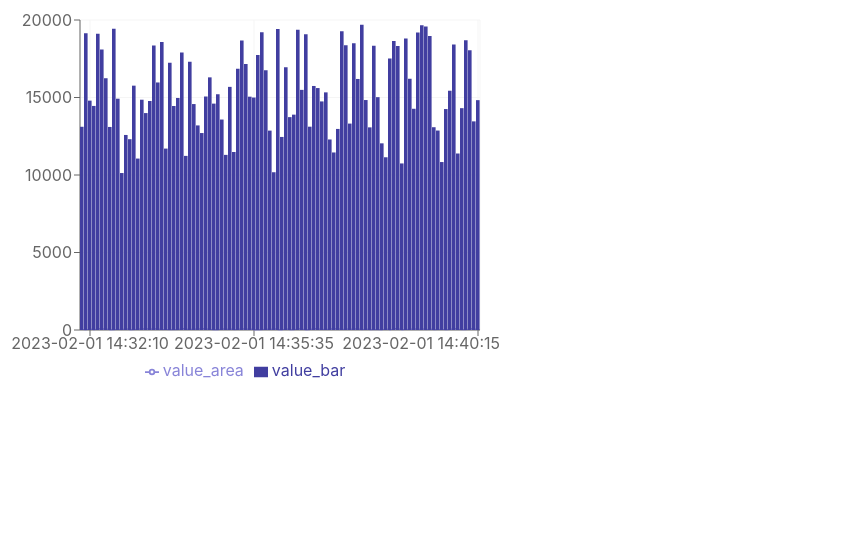
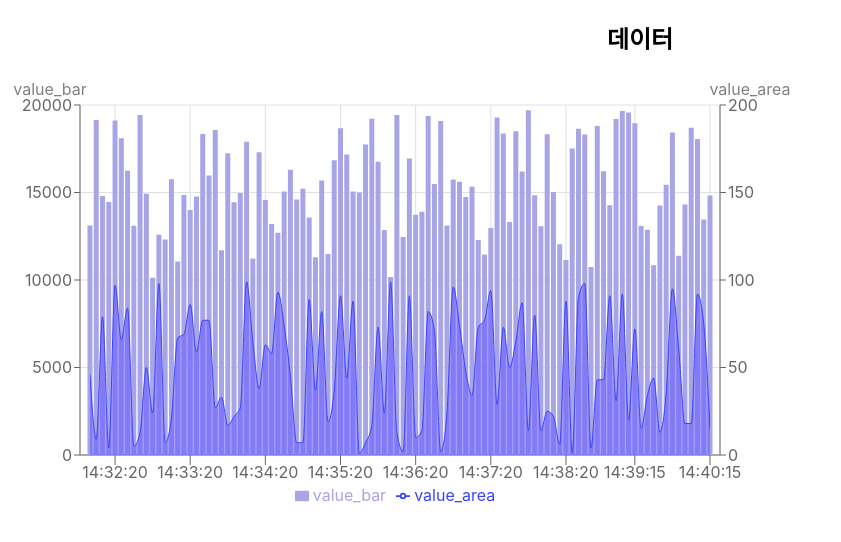
Before and after one commit to devsomda/wanted-pre-onboarding-week-4, a React (Create React App) app: page / in a window 1280 px wide. Shown: the top 542 px of the page, without its empty margins (0-841 px from the left). Built offline with nearby package versions, Linux system fonts and the light colour scheme.

Commit message:
FEAT: x축에서 시간만 표시

```diff
--- a/src/App.js
+++ b/src/App.js
@@ -1,10 +1,12 @@
 import "./App.css";
-import ChartData from "./components/ChartData";
+import Chart from "./components/Chart";
+import { TITLE } from "./constants";
 
 function App() {
   return (
     <div className="App">
-      <ChartData />
+      <h2>{TITLE} 데이터</h2>
+      <Chart />
     </div>
   );
 }
--- /dev/null
+++ b/src/components/Chart.jsx
@@ -0,0 +1,70 @@
+import React from "react";
+import {
+  ComposedChart,
+  Area,
+  Bar,
+  XAxis,
+  YAxis,
+  CartesianGrid,
+  Tooltip,
+  Legend,
+  Label,
+} from "recharts";
+import mockData from "../mockData.json";
+import objToArr from "../utils/objToArr";
+import getTime from "../utils/getTime";
+
+const prevData = objToArr(mockData.response, "date");
+// prevdata 배열을 변환하여 date 속성만 변경
+const data = prevData.map((prev) => ({
+  ...prev,
+  date: getTime(prev.date),
+}));
+
+export default function Chart() {
+  return (
+    <div className="chart-container">
+      <ComposedChart
+        width={800}
+        height={450}
+        data={data}
+        margin={{
+          top: 30,
+          right: 20,
+          bottom: 20,
+          left: 20,
+        }}
+      >
+        <CartesianGrid stroke="#e1e1e1" />
+        <XAxis
+          dataKey="date"
+          scale="number"
+          tickSize={10}
+          padding={{ left: 10, right: 10 }}
+        >
+          <Label />
+        </XAxis>
+        <YAxis
+          yAxisId="left"
+          label={{ value: "value_bar", position: "top", offset: 10 }}
+        />
+        <YAxis
+          yAxisId="right"
+          orientation="right"
+          domain={[0, 200]}
+          label={{ value: "value_area", position: "top", offset: 10 }}
+        />
+        <Tooltip />
+        <Legend />
+        <Bar dataKey="value_bar" yAxisId="left" fill="#a8a5e6" />
+        <Area
+          type="monotone"
+          dataKey="value_area"
+          yAxisId="right"
+          fill="#6b60ff"
+          stroke="#3943ff"
+        />
+      </ComposedChart>
+    </div>
+  );
+}
--- a/src/components/ChartData.jsx
+++ /dev/null
@@ -1,49 +0,0 @@
-import React from "react";
-import {
-  ComposedChart,
-  Area,
-  Bar,
-  XAxis,
-  YAxis,
-  CartesianGrid,
-  Tooltip,
-  Legend,
-} from "recharts";
-import mockData from "../mockData.json";
-import objToArr from "../utils/objToArr";
-
-const data = objToArr(mockData.response, "date");
-console.log(data);
-
-export default function ChartData() {
-  return (
-    <div>
-      <div style={{ width: "100%" }}>
-        <ComposedChart
-          width={500}
-          height={400}
-          data={data}
-          margin={{
-            top: 20,
-            right: 20,
-            bottom: 20,
-            left: 20,
-          }}
-        >
-          <CartesianGrid stroke="#f5f5f5" />
-          <XAxis dataKey="date" scale="band" />
-          <YAxis />
-          <Tooltip />
-          <Legend />
-          <Area
-            type="monotone"
-            dataKey="value_area"
-            fill="#d8d6f5"
-            stroke="#8884d8"
-          />
-          <Bar dataKey="value_bar" barSize={20} fill="#413ea0" />
-        </ComposedChart>
-      </div>
-    </div>
-  );
-}
--- /dev/null
+++ b/src/utils/getTime.js
@@ -0,0 +1,8 @@
+export default function getTime(date) {
+  const newDate = new Date(date);
+
+  const hour = newDate.getHours();
+  const minute = newDate.getMinutes();
+  const second = newDate.getSeconds();
+  return hour + ":" + minute + ":" + second;
+}
```
